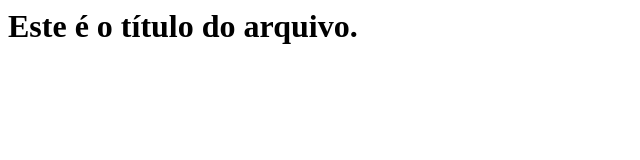
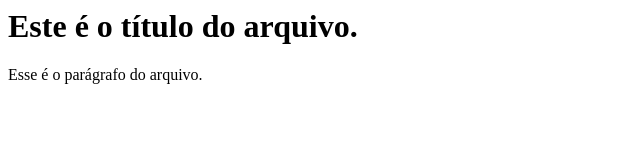
Before and after one commit to guigomes29/projeto, a plain HTML site: page index.html in a window 1280 px wide. Shown: the whole page, without its empty margins (0-640 px from the left). Drawn offline with Linux system fonts and the light colour scheme.

Commit message:
bugfix/2250 - Acrescentando novo parágrafo

```diff
--- a/index.html
+++ b/index.html
@@ -1 +1,3 @@
 <h1>Este é o título do arquivo.</h1>
+
+<p>Esse é o parágrafo do arquivo.</p>
```
